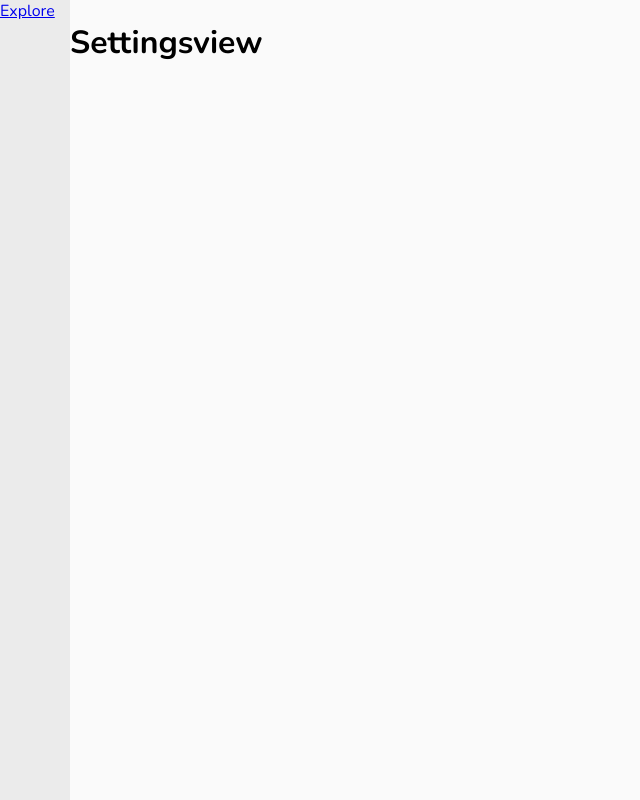
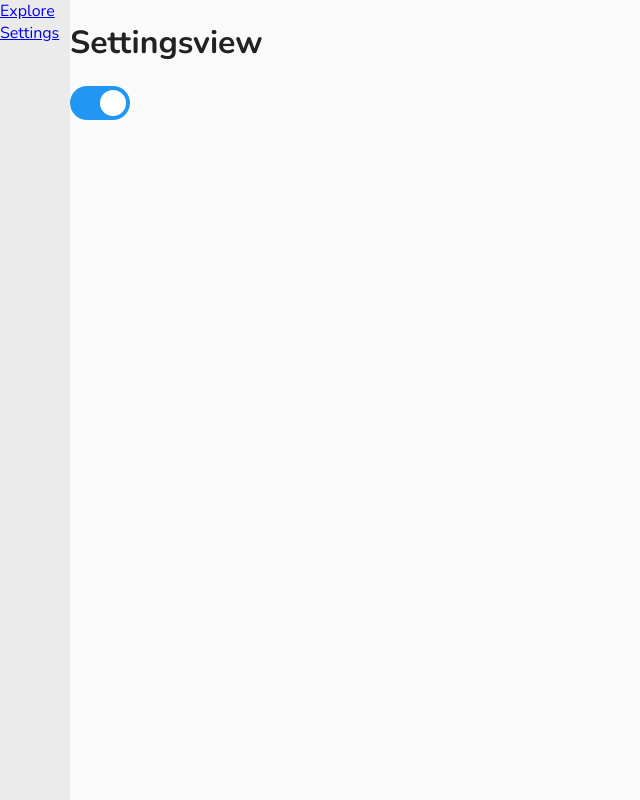
Before and after one commit to Evolinox/Communities, a Vue app: page /settings in a window 1280 px wide. Shown: the whole page, without its empty margins (0-640 px from the left). Built offline with nearby package versions, Linux system fonts and the light colour scheme.

Commit message:
added darkmode-toggle

```diff
--- a/src/App.vue
+++ b/src/App.vue
@@ -1,14 +1,24 @@
 <script setup>
+  import { useDark } from "@vueuse/core"
   import Sidebar from "./components/Sidebar.vue";
+
+  const isDark = useDark({
+    selector: "body",
+    attribute: "theme",
+    valueDark: "dark",
+    valueLight: "light"
+  })
 </script>
 
 <template>
-  <div class="mainview">
-    <Sidebar id="sidebar"/>
-    <div class="contentview">
-      <RouterView />
+  <body theme=" isDark ? 'dark' : 'light' ">
+    <div class="mainview">
+      <Sidebar id="sidebar" />
+      <div class="contentview">
+        <RouterView />
+      </div>
     </div>
-  </div>
+  </body>
 </template>
 
 <style>
--- a/src/assets/main.css
+++ b/src/assets/main.css
@@ -1,21 +1,21 @@
 @import url('https://fonts.googleapis.com/css2?family=Nunito:ital,wght@0,200..1000;1,200..1000&display=swap');
 
 :root {
+    --sidebar-width: 70px;
+}
+
+[theme = "light"] {
     --background-color-primary: #ebebeb;
     --background-color-secondary: #fafafa;
     --accent-color: #cacaca;
     --text-primary-color: #222;
-
-    --sidebar-width: 70px;
 }
 
-:root.dark {
+[theme = "dark"] {
     --background-color-primary: rgb(56,55,57);
     --background-color-secondary: #282828;
     --accent-color: #3f3f3f;
     --text-primary-color: #ddd;
-
-    --sidebar-width: 70px;
 }
 
 body {
@@ -27,5 +27,7 @@ body {
     font-weight: 200;
     font-style: normal;
 
+    color: var(--text-primary-color);
+
     overflow: hidden;
 }
--- a/src/components/Sidebar.vue
+++ b/src/components/Sidebar.vue
@@ -23,7 +23,7 @@
 
         <!-- Join Button -->
         <div class="sidebar-bottom">
-
+            <RouterLink to="/settings">Settings</RouterLink>
         </div>
     </div>
 </template>
--- a/src/views/Settings.vue
+++ b/src/views/Settings.vue
@@ -1,7 +1,85 @@
 <script setup>
+  import { useDark, useToggle } from "@vueuse/core"
 
+  const isDark = useDark({
+    selector: "body",
+    attribute: "theme",
+    valueDark: "dark",
+    valueLight: "light"
+  })
+
+  const toggleTheme = useToggle(isDark)
 </script>
 
 <template>
     <h1>Settingsview</h1>
+    <label class="switch">
+      <input type="checkbox" @click="toggleTheme()" checked="dark:checked">
+      <span class="slider round"></span>
+    </label>
 </template>
+
+<style>
+/* The switch - the box around the slider */
+.switch {
+  position: relative;
+  display: inline-block;
+  width: 60px;
+  height: 34px;
+}
+
+/* Hide default HTML checkbox */
+.switch input {
+  opacity: 0;
+  width: 0;
+  height: 0;
+}
+
+/* The slider */
+.slider {
+  position: absolute;
+  cursor: pointer;
+  top: 0;
+  left: 0;
+  right: 0;
+  bottom: 0;
+  background-color: #ccc;
+  -webkit-transition: .4s;
+  transition: .4s;
+}
+
+.slider:before {
+  position: absolute;
+  content: "";
+  height: 26px;
+  width: 26px;
+  left: 4px;
+  bottom: 4px;
+  background-color: white;
+  -webkit-transition: .4s;
+  transition: .4s;
+}
+
+input:checked + .slider {
+  background-color: #2196F3;
+}
+
+input:focus + .slider {
+  box-shadow: 0 0 1px #2196F3;
+}
+
+input:checked + .slider:before {
+  -webkit-transform: translateX(26px);
+  -ms-transform: translateX(26px);
+  transform: translateX(26px);
+}
+
+/* Rounded sliders */
+.slider.round {
+  border-radius: 34px;
+}
+
+.slider.round:before {
+  border-radius: 50%;
+}
+</style>
```
